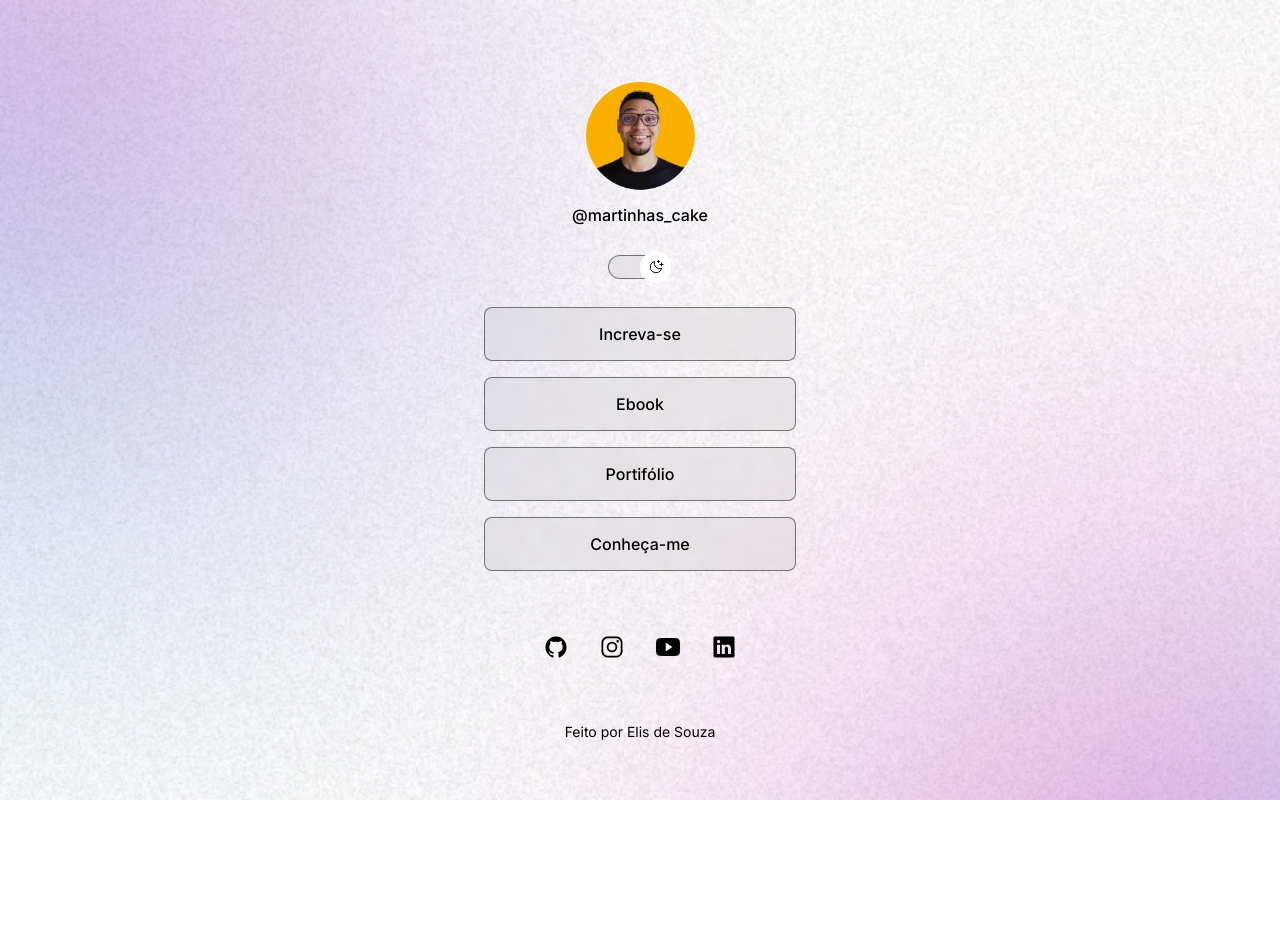
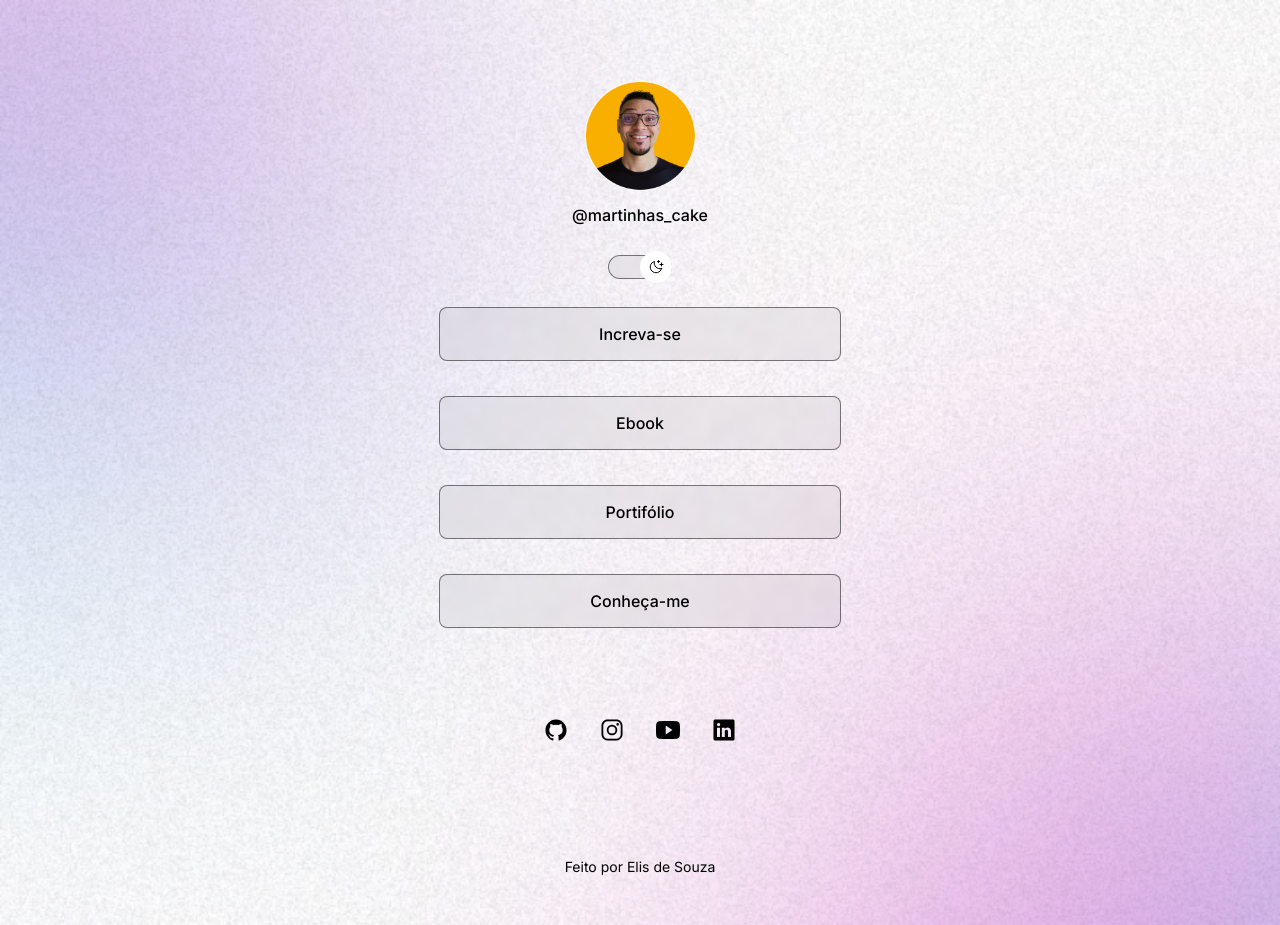
Before and after one commit to s0uza-elis/link-tree, a plain HTML site: page index.html in a window 1280 px wide. Before the commit the page ends 800 px from the top, so only its background shows below. Drawn offline with nearby package versions, Linux system fonts and the light colour scheme.

Commit message:
style changed

```diff
--- a/style.css
+++ b/style.css
@@ -37,7 +37,8 @@ body * {
 }
 
 #container {
-  width: 360px;
+  width: 100%;
+  max-width: 450px;
   margin: 56px auto 0;
   padding: 0 24px;
 }
@@ -98,7 +99,7 @@ ul {
   list-style: none;
   display: flex;
   flex-direction: column;
-  gap: 16px;
+  gap: 35px;
   padding: 24px 0;
 }
 
@@ -125,7 +126,7 @@ ul li a:hover {
 #social-links {
   display: flex;
   justify-content: center;
-  padding: 24px 0;
+  padding: 50px 0;
   font-size: 24px;
 }
 
@@ -143,7 +144,7 @@ ul li a:hover {
 }
 
 footer {
-  padding: 24px 0;
+  padding: 50px 0;
   text-align: center;
   font-size: 14px;
 }
```
